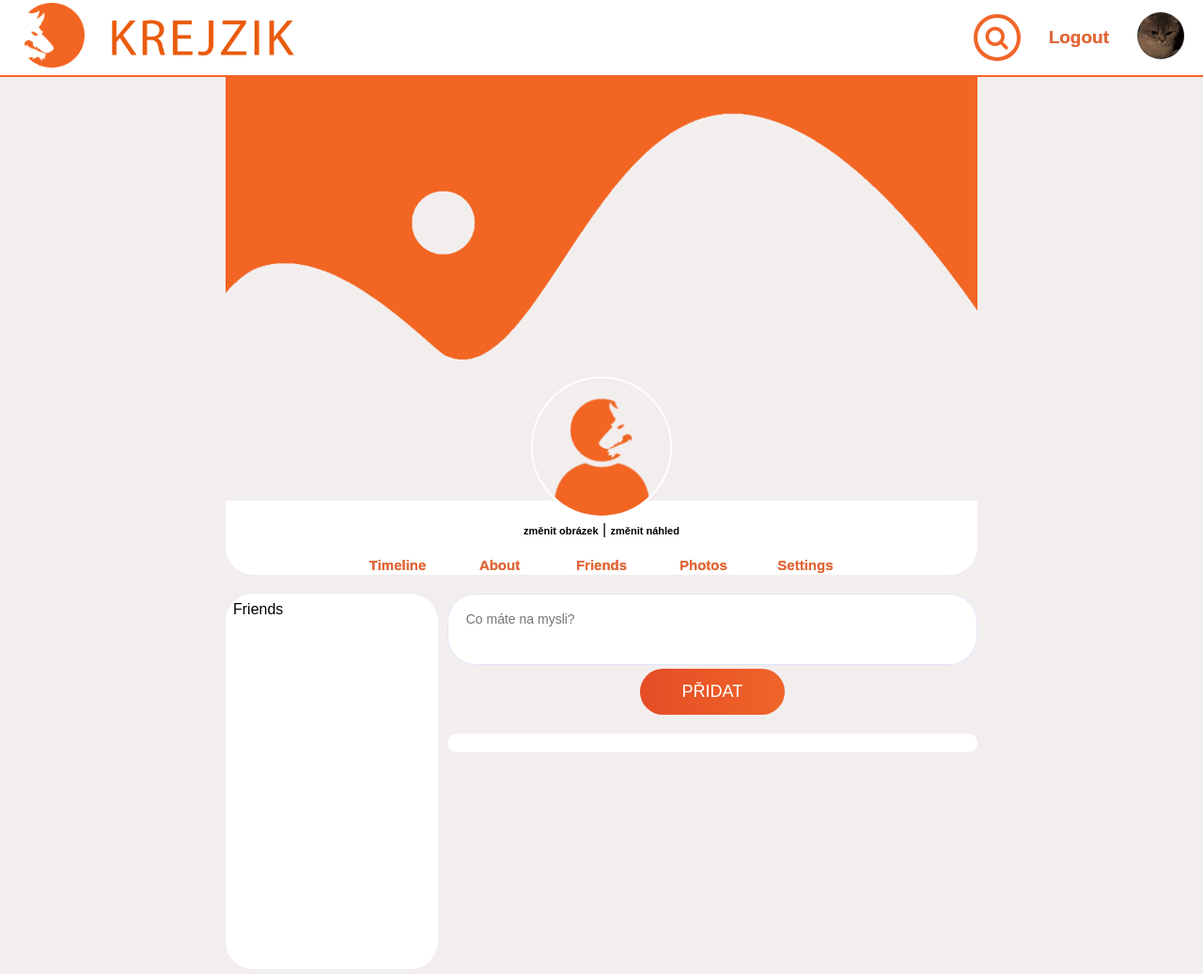
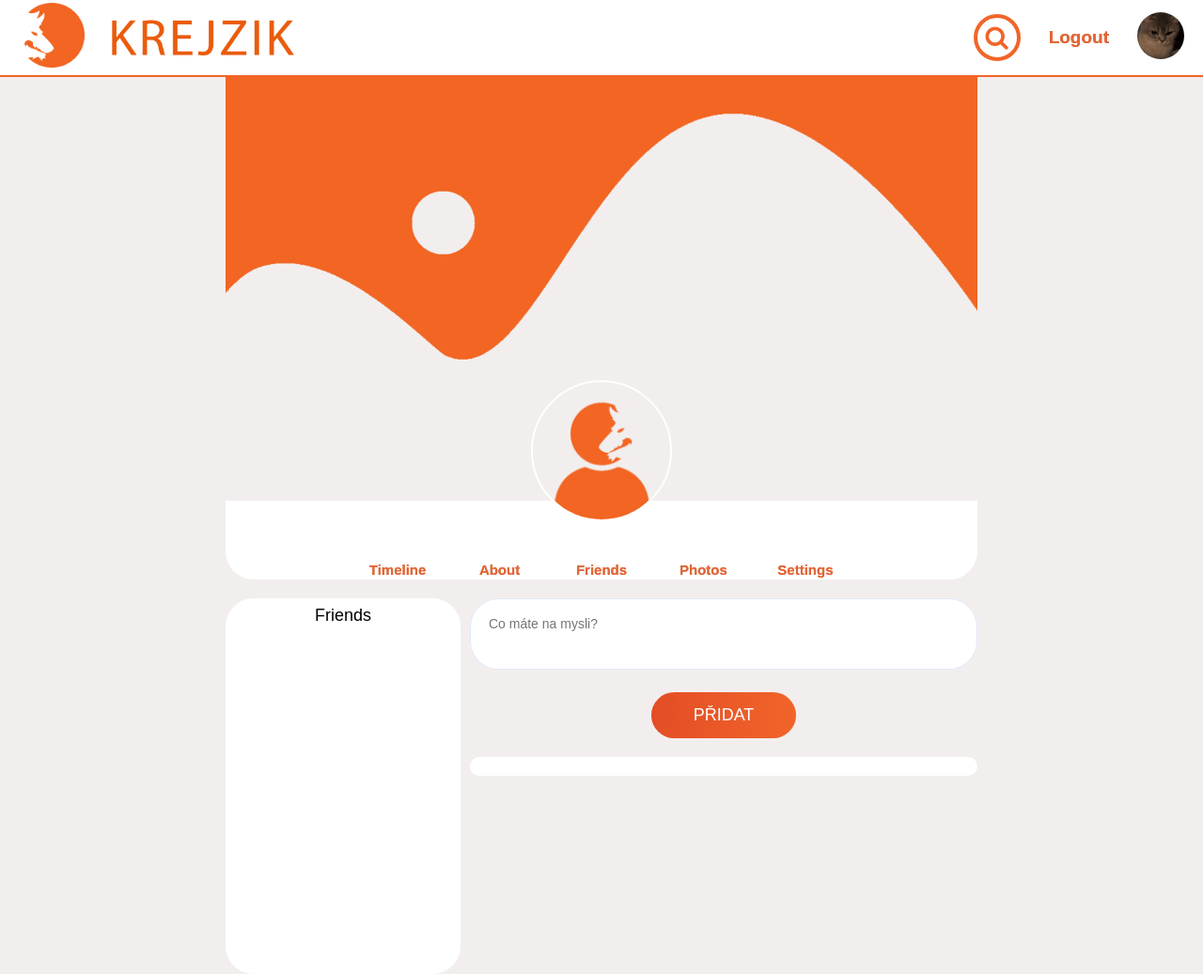
Before and after one commit to simyxx/Krejzik, a PHP site: page /profile.php in a window 1280 px wide. Shown: the whole page at 94% size. Run offline with PHP 8.4, Linux system fonts and the light colour scheme; the visitor is signed in with stand-in values (Sample User, id 1); data that the repository does not hold is empty.

Commit message:
Add files via upload

```diff
--- a/profile.php
+++ b/profile.php
@@ -80,7 +80,9 @@ $friends = $user->getFriends($id);
                 }
 
                 ?>
-                <img src="<?php echo $image ?>" alt="cover img" class="cover-img">
+                <a href="change-pfp.php?change=cover">
+                    <img src="<?php echo $image ?>" alt="cover img" class="cover-img">
+                </a>
                 <span>
                     <?php
 
@@ -90,9 +92,9 @@ $friends = $user->getFriends($id);
                     }
 
                     ?>
-                    <img src="<?php echo $image ?>" alt="pfp" class="cover-pfp"><br>
-                    <a style="font-size:11px;" href="change-pfp.php?change=profile">změnit obrázek</a> |
-                    <a style="font-size:11px;" href="change-pfp.php?change=cover">změnit náhled</a>
+                    <a href="change-pfp.php?change=profile" >
+                        <img src="<?php echo $image ?>" alt="pfp" class="cover-pfp"><br>
+                    </a>
                 </span>
                 <br>
                 <div class="username">
@@ -110,7 +112,7 @@ $friends = $user->getFriends($id);
                 <div class="friends-area">
                     <div class="friends-bar">
 
-                        Friends <br>
+                        <p style="text-align:center;font-size: 18px;">Friends</p>
                         <?php
 
                         if ($friends) {
@@ -129,8 +131,8 @@ $friends = $user->getFriends($id);
 
                     <div class="new-feed">
                         <form action="" method="POST">
-                            <textarea name="post" placeholder="Co máte na mysli?"></textarea>
-                            <button type="submit">PŘIDAT</button>
+                            <textarea name="post" placeholder="Co máte na mysli?" style="word-wrap: break-word;"></textarea>
+                            <button style="margin-top:20px;" type="submit">PŘIDAT</button>
                         </form>
                     </div>
 
--- a/styles.css
+++ b/styles.css
@@ -229,6 +229,7 @@ a{
     font-size: 13px;
     display: flex;
     margin-bottom: 20px;
+    width: 540px;
 }
 .post-owner {
     font-weight: bold;
@@ -244,6 +245,7 @@ a{
 .posts-area {
     min-height: 400px;
     flex:2.5;
+    width: 540px;
 }
 .friends-img{
     width: 75px;
@@ -254,6 +256,7 @@ a{
 .friends-bar{
     background-color: white;
     min-height: 400px;
+    width: 250px;
     margin-top: 20px;
     padding: 8px;
     border-radius: 30px;
@@ -283,6 +286,11 @@ a{
     margin-top: -250px;
     border-radius: 50%;
     border: solid 2px white;
+}
+
+.cover-pfp:hover {
+    border: 2px solid #F16529;
+    opacity: 0.9;
 }
 .below-cover{
     display: flex;
@@ -428,4 +436,7 @@ textarea {
     .logo{
        margin-right: 10px;
     }
+    .friends-area{
+        display: none;
+    }
 }
```
